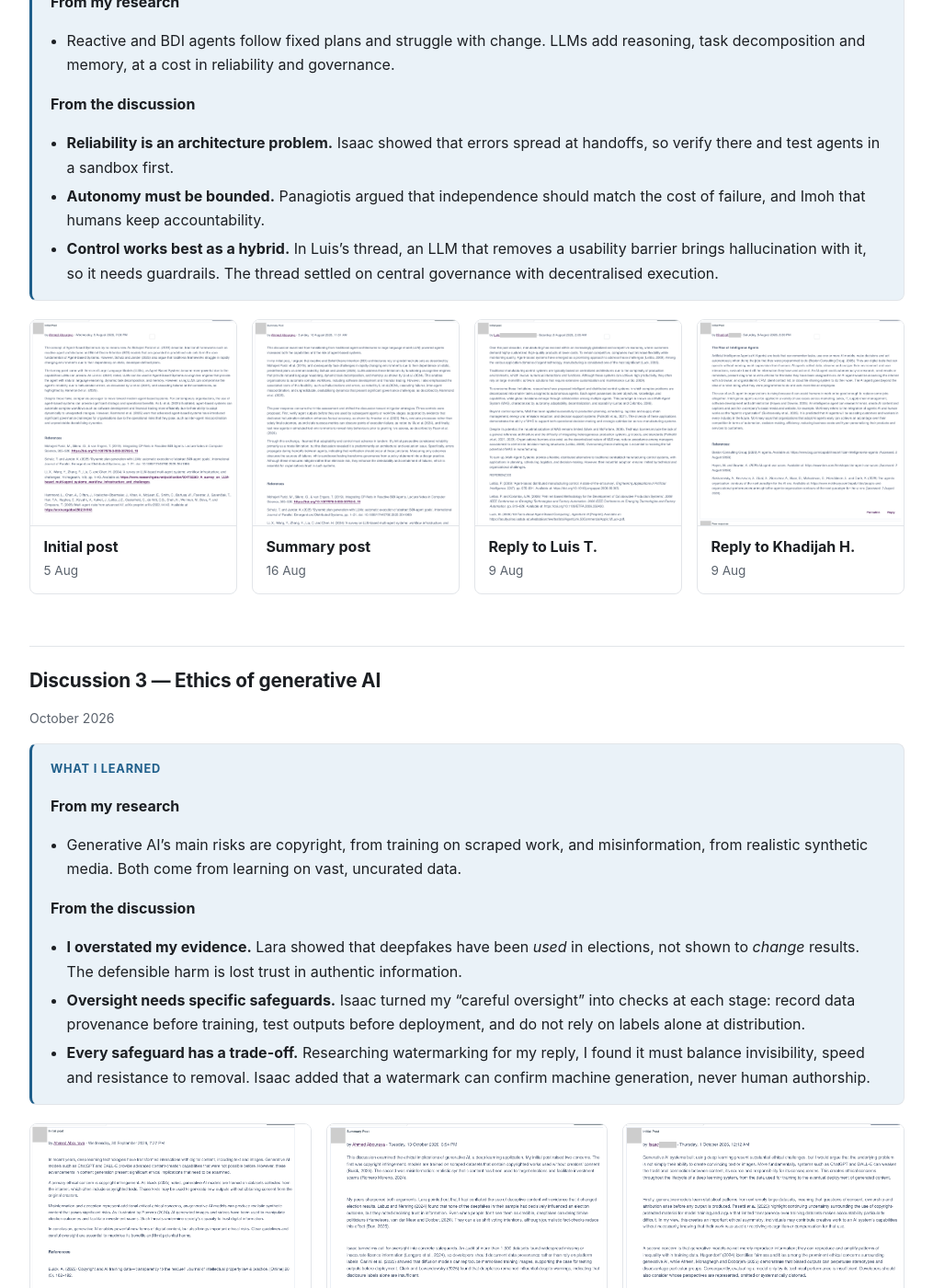
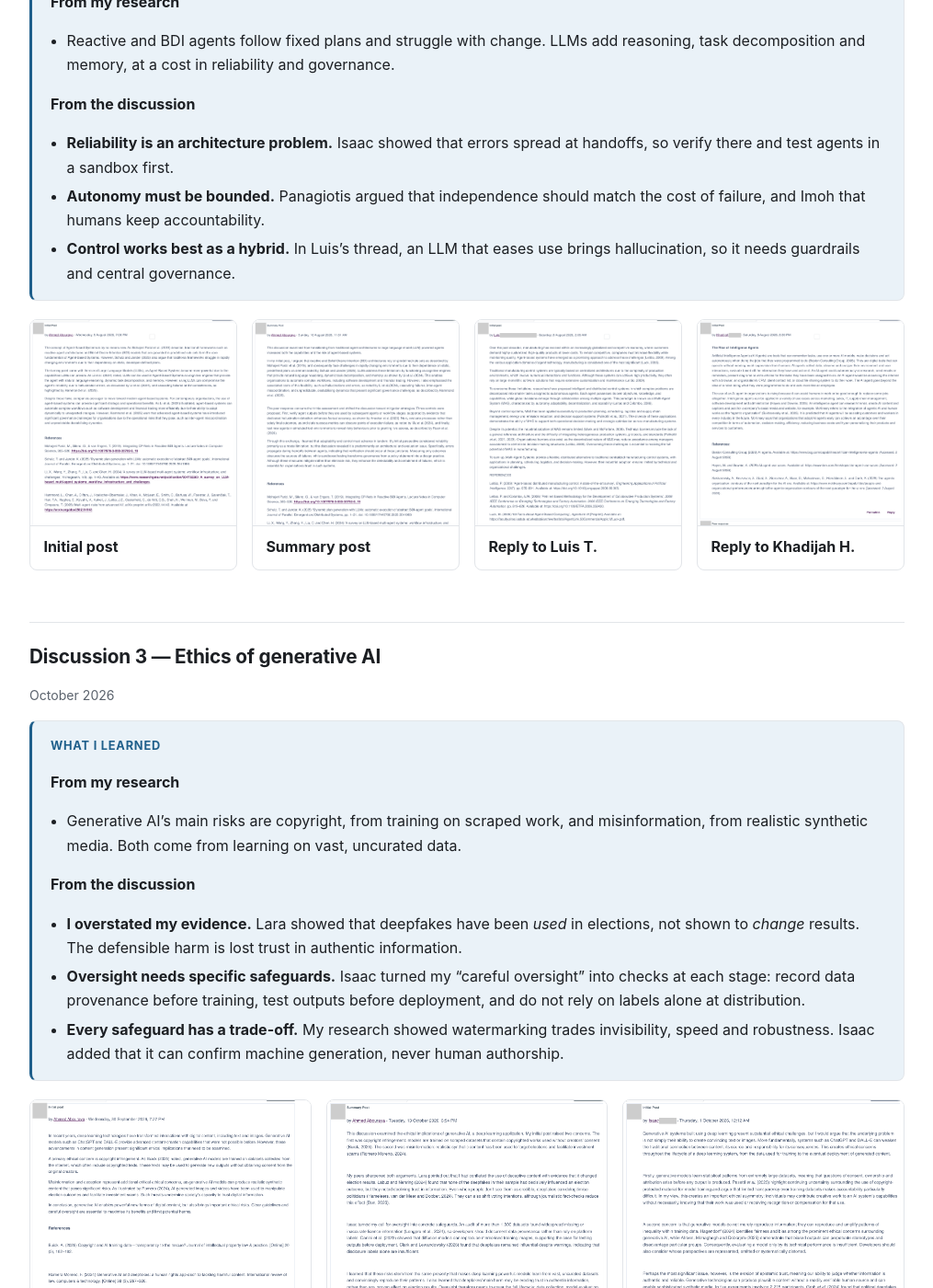
Before and after one commit to aabouraya/msc-ai-portfolio, a Jekyll site: the page built from modules/intelligent-agents/discussions.md, in a window 1280 px wide and 1400 px high, scrolled down 467 px. Shown: the whole window at 92% size, without its empty margins (132-1147 px from the left). Built offline with Jekyll 4.4.1, drawn with Linux system fonts in a browser that asks for light colours; some of the changed text lies outside the part shown.

Commit message:
adding discussions

```diff
--- a/modules/intelligent-agents/discussions.md
+++ b/modules/intelligent-agents/discussions.md
@@ -5,7 +5,7 @@ module: intelligent-agents
 nav_order: 4
 permalink: /modules/intelligent-agents/discussions/
 summary: >-
-  What I learned from each forum discussion, with my posts as screenshots.
+  What I learned from each discussion.
 ---
 
 ## Discussion 1 — Agent-based systems in organisations
@@ -27,28 +27,27 @@ summary: >-
   at handoffs, so verify there and test agents in a sandbox first.
 - **Autonomy must be bounded.** Panagiotis argued that independence should
   match the cost of failure, and Imoh that humans keep accountability.
-- **Control works best as a hybrid.** In Luis's thread, an LLM that removes a
-  usability barrier brings hallucination with it, so it needs guardrails. The
-  thread settled on central governance with decentralised execution.
+- **Control works best as a hybrid.** In Luis's thread, an LLM that eases use
+  brings hallucination, so it needs guardrails and central governance.
 
 </div>
 
 <div class="shots">
   <a class="shot" href="{{ '/assets/img/intelligent-agents/discussions/d1-initial-post.png' | relative_url }}">
     <img src="{{ '/assets/img/intelligent-agents/discussions/d1-initial-post.png' | relative_url }}" alt="Forum screenshot: my initial post on agent-based systems, with responses from Isaac S. and Kapinga D." loading="lazy">
-    <span class="shot-text"><span class="shot-title">Initial post</span><span class="shot-meta">5 Aug</span></span>
+    <span class="shot-text"><span class="shot-title">Initial post</span></span>
   </a>
   <a class="shot" href="{{ '/assets/img/intelligent-agents/discussions/d1-summary-post.png' | relative_url }}">
     <img src="{{ '/assets/img/intelligent-agents/discussions/d1-summary-post.png' | relative_url }}" alt="Forum screenshot: my summary post for Discussion 1." loading="lazy">
-    <span class="shot-text"><span class="shot-title">Summary post</span><span class="shot-meta">16 Aug</span></span>
+    <span class="shot-text"><span class="shot-title">Summary post</span></span>
   </a>
   <a class="shot" href="{{ '/assets/img/intelligent-agents/discussions/d1-peer-response.png' | relative_url }}">
     <img src="{{ '/assets/img/intelligent-agents/discussions/d1-peer-response.png' | relative_url }}" alt="Forum screenshot: Luis T.'s post on multi-agent systems in manufacturing, my response, and the replies that followed." loading="lazy">
-    <span class="shot-text"><span class="shot-title">Reply to Luis T.</span><span class="shot-meta">9 Aug</span></span>
+    <span class="shot-text"><span class="shot-title">Reply to Luis T.</span></span>
   </a>
   <a class="shot" href="{{ '/assets/img/intelligent-agents/discussions/d1-peer-response-2.png' | relative_url }}">
     <img src="{{ '/assets/img/intelligent-agents/discussions/d1-peer-response-2.png' | relative_url }}" alt="Forum screenshot: Khadijah H.'s post on the rise of intelligent agents, my response, and replies from Panagiotis M. and Imoh E." loading="lazy">
-    <span class="shot-text"><span class="shot-title">Reply to Khadijah H.</span><span class="shot-meta">9 Aug</span></span>
+    <span class="shot-text"><span class="shot-title">Reply to Khadijah H.</span></span>
   </a>
 </div>
 
@@ -73,24 +72,23 @@ summary: >-
 - **Oversight needs specific safeguards.** Isaac turned my "careful oversight"
   into checks at each stage: record data provenance before training, test
   outputs before deployment, and do not rely on labels alone at distribution.
-- **Every safeguard has a trade-off.** Researching watermarking for my reply,
-  I found it must balance invisibility, speed and resistance to removal. Isaac
-  added that a watermark can confirm machine generation, never human
-  authorship.
+- **Every safeguard has a trade-off.** My research showed watermarking trades
+  invisibility, speed and robustness. Isaac added that it can confirm machine
+  generation, never human authorship.
 
 </div>
 
 <div class="shots">
   <a class="shot" href="{{ '/assets/img/intelligent-agents/discussions/d3-initial-post.png' | relative_url }}">
     <img src="{{ '/assets/img/intelligent-agents/discussions/d3-initial-post.png' | relative_url }}" alt="Forum screenshot: my initial post on the ethics of generative AI, with responses from Lara K. and Isaac S." loading="lazy">
-    <span class="shot-text"><span class="shot-title">Initial post</span><span class="shot-meta">30 Sep</span></span>
+    <span class="shot-text"><span class="shot-title">Initial post</span></span>
   </a>
   <a class="shot" href="{{ '/assets/img/intelligent-agents/discussions/d3-summary-post.png' | relative_url }}">
     <img src="{{ '/assets/img/intelligent-agents/discussions/d3-summary-post.png' | relative_url }}" alt="Forum screenshot: my summary post for Discussion 3." loading="lazy">
-    <span class="shot-text"><span class="shot-title">Summary post</span><span class="shot-meta">13 Oct</span></span>
+    <span class="shot-text"><span class="shot-title">Summary post</span></span>
   </a>
   <a class="shot" href="{{ '/assets/img/intelligent-agents/discussions/d3-peer-response.png' | relative_url }}">
     <img src="{{ '/assets/img/intelligent-agents/discussions/d3-peer-response.png' | relative_url }}" alt="Forum screenshot: Isaac S.'s post, my response, Yasmin A.'s response and Isaac's summary." loading="lazy">
-    <span class="shot-text"><span class="shot-title">Reply to Isaac S.</span><span class="shot-meta">4 Oct</span></span>
+    <span class="shot-text"><span class="shot-title">Reply to Isaac S.</span></span>
   </a>
 </div>
```
Also changed, not shown: modules/intelligent-agents/evaluation.md (+4 -6 lines), modules/intelligent-agents/index.md (+4 -5 lines).
